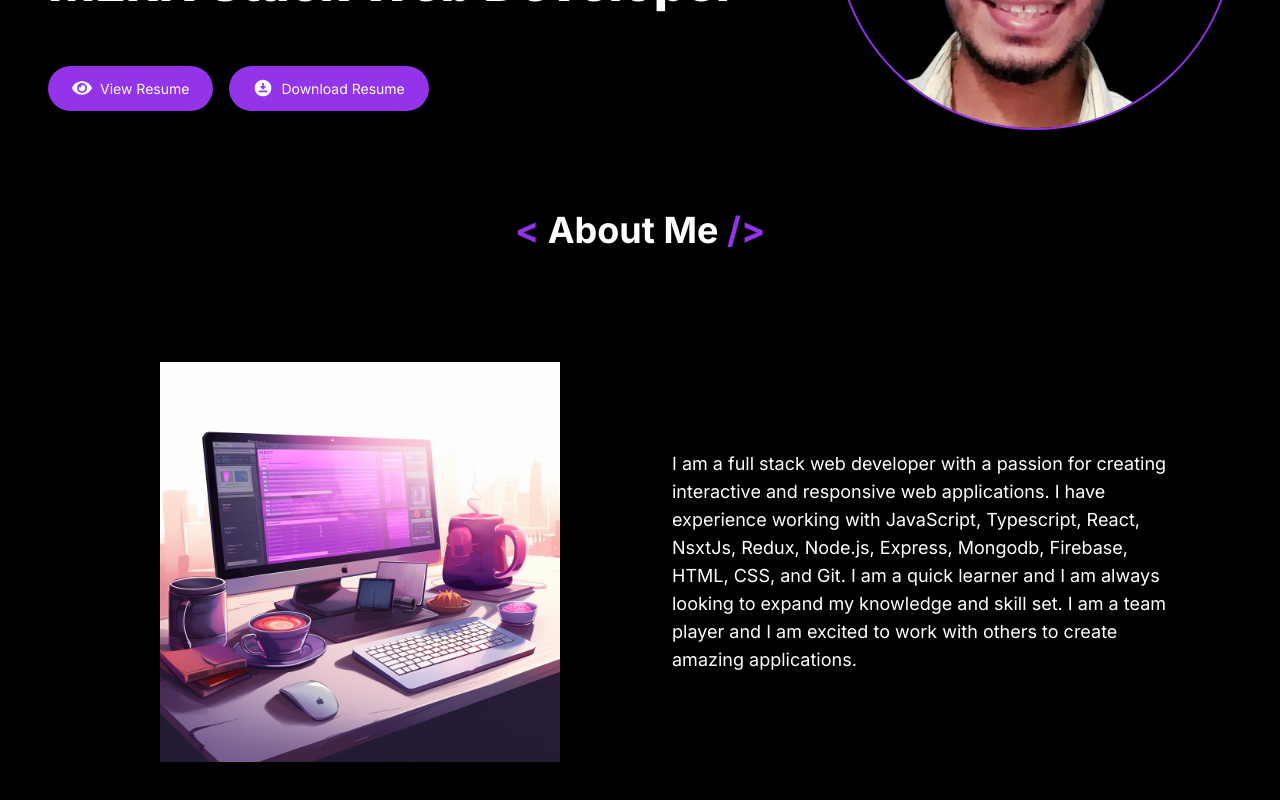
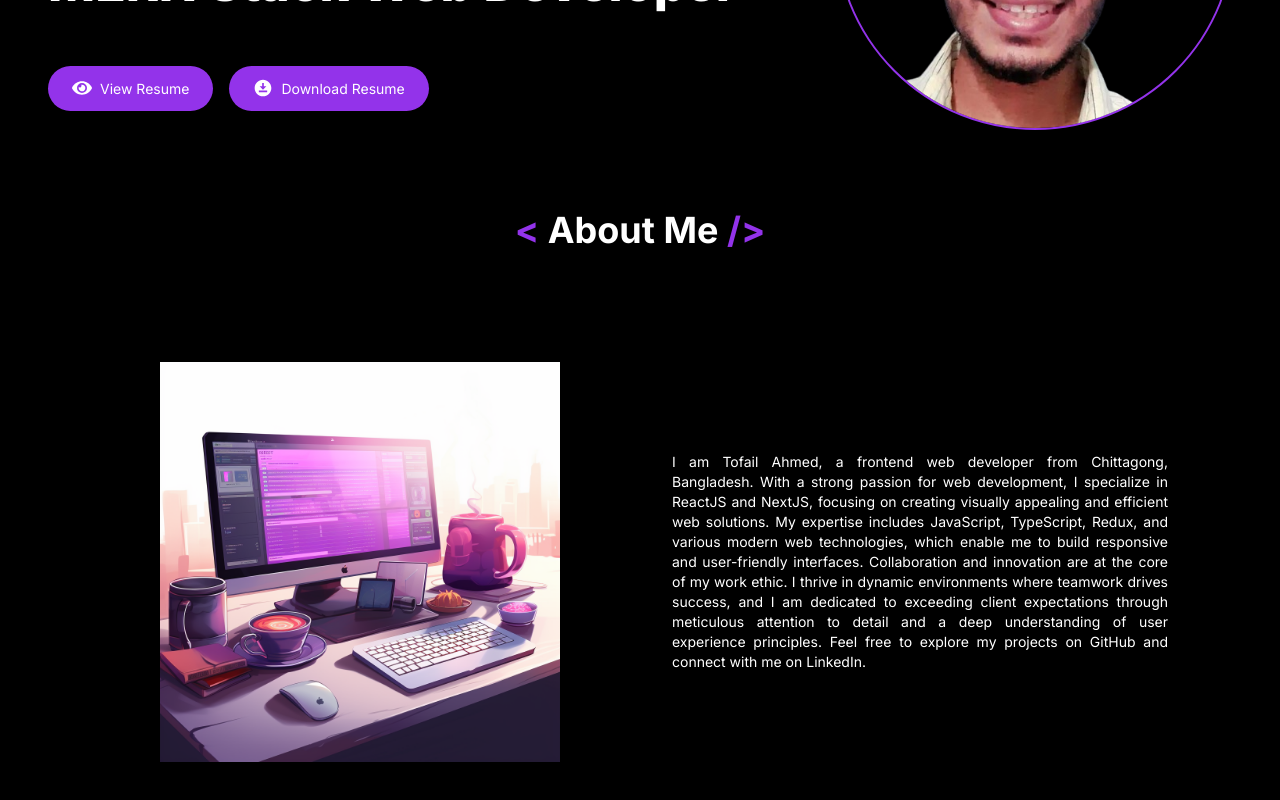
Before and after one commit to tofail-ahmed/nextfolio, a Next.js app: page / in a window 1280 px wide. Shown: the part 382-1182 px from the top of the page. Built offline with nearby package versions, Linux system fonts and the light colour scheme; no server answers.

Commit message:
new project data loaded and overview displayed

```diff
--- a/src/app/components/AboutSection.jsx
+++ b/src/app/components/AboutSection.jsx
@@ -31,14 +31,12 @@ const AboutSection = () => {
           <div className="mt-4 md:mt-0 text-left flex flex-col h-full items-start justify-center">
             {/* <h1 className="text-xl lg:text-3xl text-primary-500 text-start flex">BSc in Engineering Graduate</h1> */}
 
-            <p className="text-base lg:text-lg">
-              I am a full stack web developer with a passion for creating
-              interactive and responsive web applications. I have experience
-              working with JavaScript, Typescript, React, NsxtJs, Redux, Node.js, Express,
-              Mongodb, Firebase, HTML, CSS, and Git. I am a quick learner
-              and I am always looking to expand my knowledge and skill set. I am
-              a team player and I am excited to work with others to create
-              amazing applications.
+            <p className="text-sm text-justify">
+            I am Tofail Ahmed, a frontend web developer from Chittagong, Bangladesh. With a strong passion for web development, I specialize in ReactJS and NextJS, focusing on creating visually appealing and efficient web solutions. My expertise includes JavaScript, TypeScript, Redux, and various modern web technologies, which enable me to build responsive and user-friendly interfaces.
+
+            Collaboration and innovation are at the core of my work ethic. I thrive in dynamic environments where teamwork drives success, and I am dedicated to exceeding client expectations through meticulous attention to detail and a deep understanding of user experience principles.
+
+            Feel free to explore my projects on GitHub and connect with me on LinkedIn.
             </p>
 
           </div>
--- a/src/app/components/ProjectSliderCard.jsx
+++ b/src/app/components/ProjectSliderCard.jsx
@@ -8,7 +8,7 @@ import { FaCode } from "react-icons/fa";
 import Link from 'next/link';
 
 
-const ProjectSliderCard = ({title,img1,img2,img3,img4,techs,codeLink,liveLink}) => {
+const ProjectSliderCard = ({title,img1,img2,img3,img4,techs,codeLink,liveLink,overview}) => {
 
 
   return (
@@ -23,8 +23,8 @@ const ProjectSliderCard = ({title,img1,img2,img3,img4,techs,codeLink,liveLink})
         <div className="p-2 ">
 
           <h1 className="text-xl lg:text-3xl text-center font-bold">{title}</h1>
-          {/* <h1 className="text-center">Description</h1> */}
 
+ <h1 className="text-center text-sx">{overview}</h1>
           <div className="flex flex-wrap gap-2 lg:gap-4 my-2">
             {
               techs&&techs.map((tech,index)=>(
--- a/src/app/components/ProjectsSection.jsx
+++ b/src/app/components/ProjectsSection.jsx
@@ -130,10 +130,10 @@ const portfolio=['NextJs','TailwindCSS','Javascript','Framer Motion','EmailJs','
 
  const {data,isLoading}=useAllProjectQuery("")
 // console.log("isLoading",isLoading)
-// console.log("data",data?.data)
-// if(isLoading){
-//   return <div className="text-4xl font-bold text-center text-orange-500">Loading...</div>
-// }
+console.log("data",data?.data)
+if(isLoading){
+  return <div className="text-4xl font-bold text-center text-orange-500">Loading...</div>
+}
  return (
    <div  id="projects">
      <Header title={"My Projects"} />
@@ -150,6 +150,7 @@ const portfolio=['NextJs','TailwindCSS','Javascript','Framer Motion','EmailJs','
         techs={project.techs}
         liveLink={project.live}
         codeLink={project.github}
+        overview={project.overview}
       />
         )
        }
```
